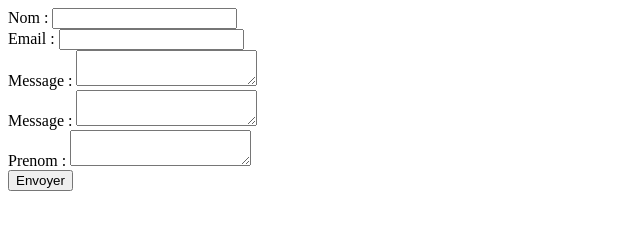
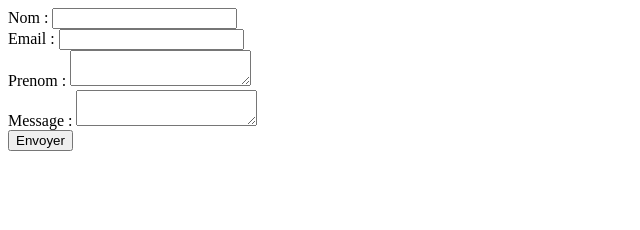
Before and after one commit to Juniordev511/TP2_git, a plain HTML site: page contact.html in a window 1280 px wide. Shown: the whole page, without its empty margins (0-640 px from the left). Drawn offline with Linux system fonts and the light colour scheme.

Commit message:
Feature/page contact (#5)
* feat: ajoute le formulaire de contact

* fix: Ajout de new champ

* fix: modification de la ligne par le DevB

---------

Co-authored-by: Alicoding <alijuniorsidibe37@gmail.com>

```diff
--- a/contact.html
+++ b/contact.html
@@ -1,8 +1,7 @@
 <!DOCTYPE html>
 <html lang="fr">
 <head>
-  <meta charset="UTF-8">
-  <title>Contact</title>
+    <title>Contact</title>
 </head>
 <body>
   <form>
@@ -12,20 +11,13 @@
     <label>Email :</label>
     <input type="email" name="email"><br>
 
-    <label>Message :</label>
-    <textarea name="message"></textarea><br>
+    <label>Prenom :</label>
+    <textarea name="prenom"></textarea><br>
 
-<label for="message">Message :</label>
-<textarea id="message" name="message"></textarea><br>
-
-
-
-
-    <label>Prenom :</label>
-    <textarea name="prenom" ></textarea><br>
+    <label for="message">Message :</label>
+    <textarea id="message" name="message"></textarea><br>
 
     <button type="submit">Envoyer</button>
-
   </form>
 </body>
 </html>
```
Also changed, not shown: 1 other file.
